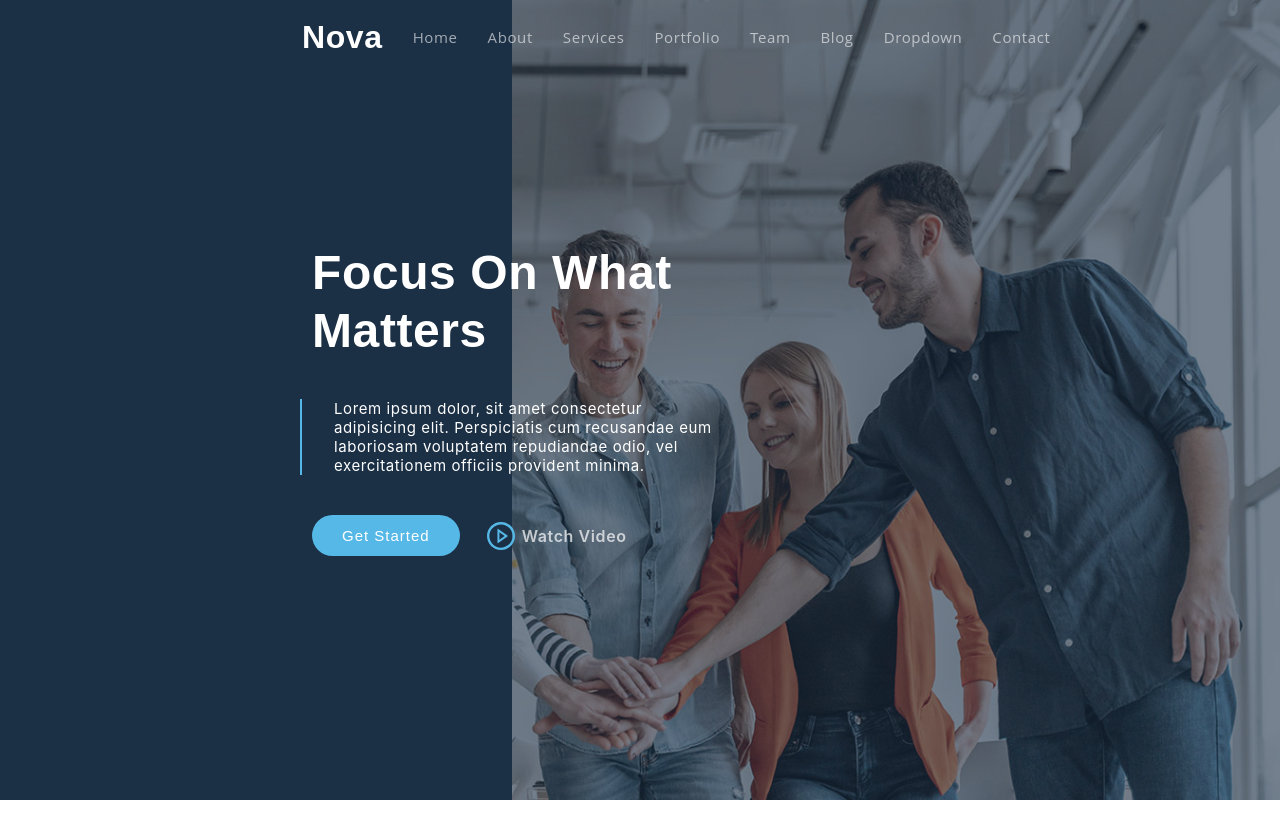
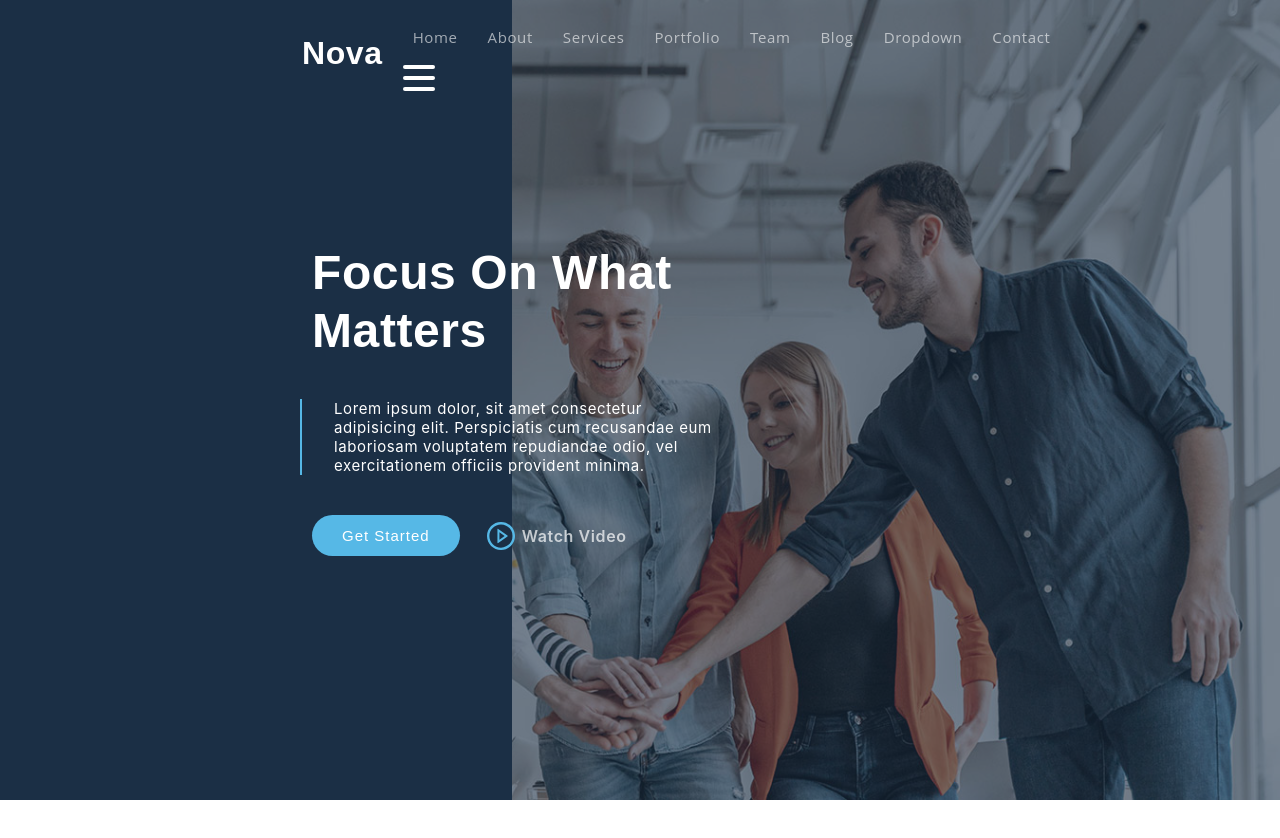
Before and after one commit to VadymStratiienko/nova, a React (Create React App) app: page / in a window 1280 px wide. Shown: the top 838 px of the page. Built offline with nearby package versions, Linux system fonts and the light colour scheme.

Commit message:
add_redux_and_burger_button

```diff
--- a/package.json
+++ b/package.json
@@ -5,6 +5,7 @@
   "dependencies": {
     "@emotion/react": "^11.10.5",
     "@emotion/styled": "^11.10.5",
+    "@reduxjs/toolkit": "^1.9.1",
     "@testing-library/jest-dom": "^5.16.5",
     "@testing-library/react": "^13.4.0",
     "@testing-library/user-event": "^13.5.0",
@@ -12,11 +13,13 @@
     "@types/node": "^16.18.3",
     "@types/react": "^18.0.25",
     "@types/react-dom": "^18.0.9",
+    "@types/react-redux": "^7.1.24",
     "@types/styled-components": "^5.1.26",
     "aos": "^3.0.0-beta.6",
     "react": "^18.2.0",
     "react-dom": "^18.2.0",
     "react-icons": "^4.6.0",
+    "react-redux": "^8.0.5",
     "react-scripts": "5.0.1",
     "react-scroll-parallax": "^3.3.2",
     "react-scroll-to-top": "^3.0.0",
--- a/src/Components/Header/view.tsx
+++ b/src/Components/Header/view.tsx
@@ -1,5 +1,8 @@
-import React, { useEffect, useState } from "react";
+import { useEffect, useState } from "react";
+import { useSelector, useDispatch } from "react-redux";
 import styled from "styled-components";
+import { RootState } from "../../redux/store";
+import { setOpen } from "../../redux/burgerMenuSlice";
 
 const Head = styled.header<{ isScrolled: boolean }>`
   background: ${({ isScrolled }) => isScrolled && "rgba(27, 47, 69, 0.9)"};
@@ -31,7 +34,6 @@ const Navbar = styled.nav`
   max-width: 680px;
   transition: 0.3s;
 
-
   ul {
     margin: 0;
     padding: 0;
@@ -40,6 +42,9 @@ const Navbar = styled.nav`
     list-style: none;
     align-items: center;
   }
+  /* @media (max-width: 1366px) {
+    display: none;
+  } */
 `;
 const List = styled.li`
   display: flex;
@@ -55,10 +60,40 @@ const List = styled.li`
   cursor: pointer;
 `;
 
+const StyledBurger = styled.div<{ open: boolean }>`
+  width: 32px;
+  height: 32px;
+ // display: none;
+ // @media (max-width: 1366px) {
+    display: flex;
+    justify-content: space-around;
+    flex-flow: column nowrap;
+  //}
+  div {
+    width: 32px;
+    height: 4px;
+    background-color: ${({ open }) => (open ? "#ccc" : "#ffffff")};
+    border-radius: 10px;
+    transform-origin: 1px;
+    transition: all 0.3s linear;
+    &:nth-child(1) {
+      transform: ${({ open }) => (open ? "rotate(45deg)" : "rotate(0)")};
+    }
+    &:nth-child(2) {
+      transform: ${({ open }) => (open ? "translateX(100%)" : "translateX(0)")};
+      opacity: ${({ open }) => (open ? 0 : 1)};
+    }
+    &:nth-child(3) {
+      transform: ${({ open }) => (open ? "rotate(-45deg)" : "rotate(0)")};
+    }
+  }
+`;
+
 const Header = () => {
   const [isScrolled, setIsScrolled] = useState(false);
 
-
+  const { open } = useSelector((state: RootState) => state.burger);
+  const dispatch = useDispatch();
 
   useEffect(() => {
     const handleScroll = () => {
@@ -75,6 +110,7 @@ const Header = () => {
       window.removeEventListener("scroll", handleScroll);
     };
   }, []);
+
   return (
     <Head isScrolled={isScrolled}>
       <Container data-aos="fade-up">
@@ -90,6 +126,17 @@ const Header = () => {
             <List>Dropdown</List>
             <List>Contact</List>
           </ul>
+<div  onClick={() => dispatch(setOpen(open))}>
+          <StyledBurger
+
+            open={open}
+            style={{ marginLeft: "20px" }}
+          >
+            <div />
+            <div />
+            <div />
+          </StyledBurger>
+          </div>
         </Navbar>
       </Container>
     </Head>
--- a/src/index.tsx
+++ b/src/index.tsx
@@ -3,15 +3,19 @@ import ReactDOM from "react-dom/client";
 import App from "./App";
 import { ParallaxProvider } from "react-scroll-parallax";
 import { GlobalStyle } from "./styles/global";
+import { store } from "./redux/store";
+import { Provider } from "react-redux";
 
 const root = ReactDOM.createRoot(
   document.getElementById("root") as HTMLElement
 );
 root.render(
   <React.StrictMode>
-    <ParallaxProvider>
-    <GlobalStyle />
-      <App />
-    </ParallaxProvider>
+    <Provider store={store}>
+      <ParallaxProvider>
+        <GlobalStyle />
+        <App />
+      </ParallaxProvider>
+    </Provider>
   </React.StrictMode>
 );
--- /dev/null
+++ b/src/redux/burgerMenuSlice.ts
@@ -0,0 +1,23 @@
+import { createSlice } from '@reduxjs/toolkit'
+
+interface IBurgerMenu {
+    open: boolean;
+}
+
+const initialState: IBurgerMenu = {
+  open: false,
+}
+
+export const BurgerMenu = createSlice({
+    name: 'burgerMenu',
+    initialState,
+    reducers: {
+        setOpen: (state, action) => {
+            state.open = !action.payload;
+
+        },
+    },
+})
+
+export const {setOpen} = BurgerMenu.actions;
+export default BurgerMenu.reducer;
--- /dev/null
+++ b/src/redux/store.ts
@@ -0,0 +1,12 @@
+import { configureStore } from "@reduxjs/toolkit";
+import  burgerMenu  from "./burgerMenuSlice";
+
+export const store = configureStore({
+  reducer: {
+    burger: burgerMenu,
+  },
+});
+
+export type RootState = ReturnType<typeof store.getState>;
+
+export type AppDispatch = typeof store.dispatch;
```
Also changed, not shown: 1 other file (tests, documents, lock files or other folders).
